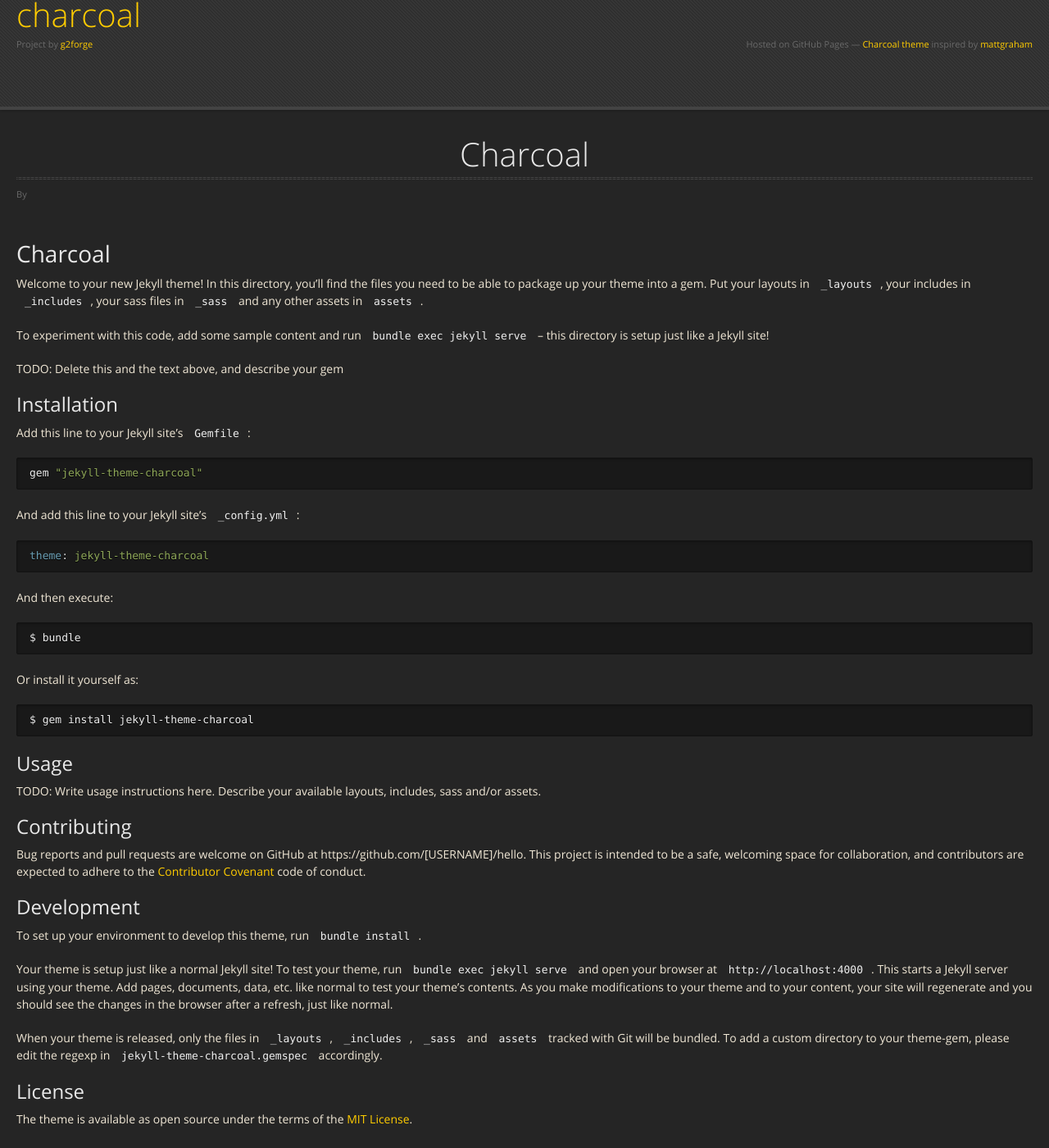
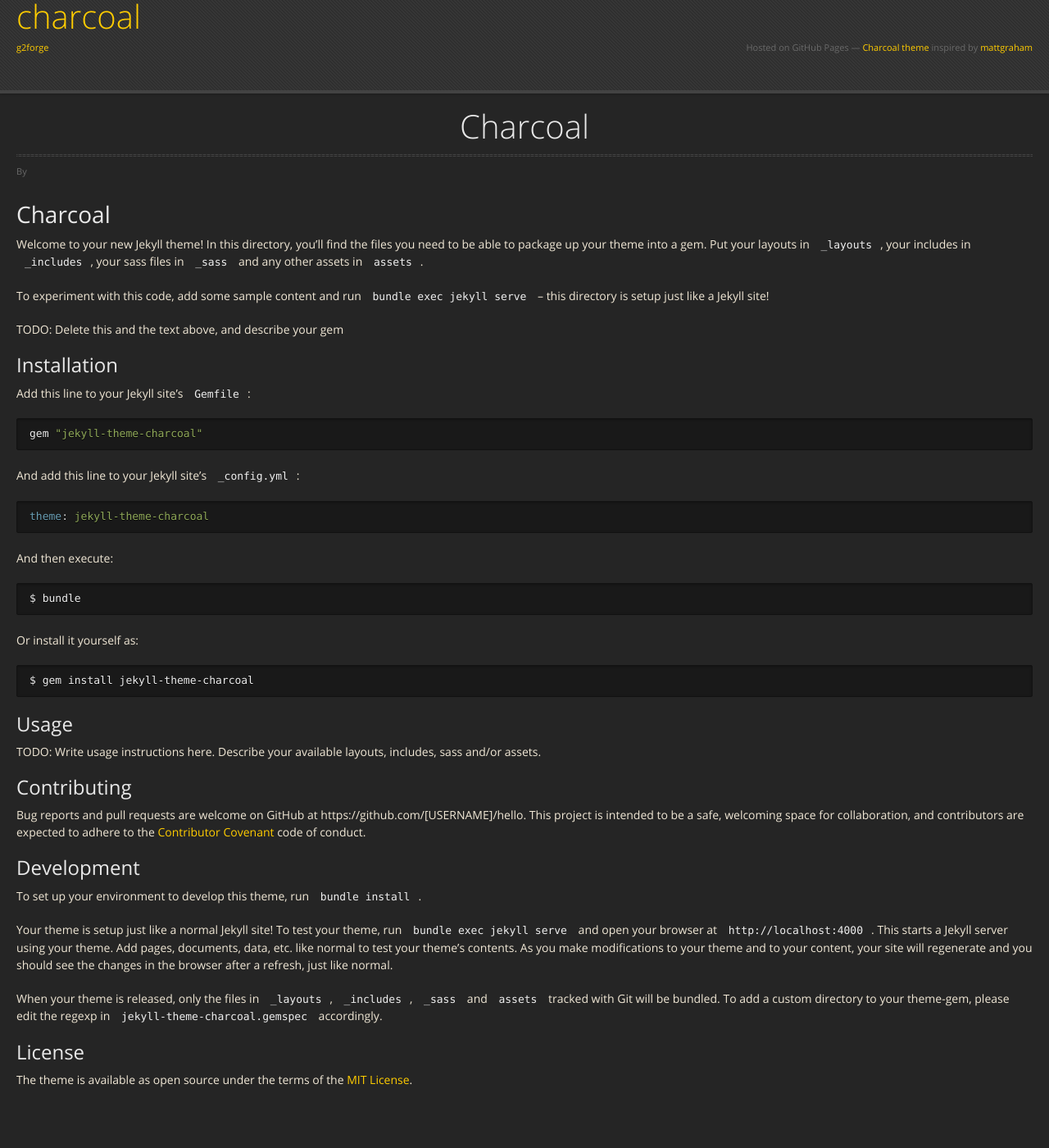
Before and after one commit to g2forge/charcoal, a Jekyll site: the page built from README.md, in a window 1280 px wide and 1400 px high. Shown: the whole window at 82% size. Built offline with Jekyll 4.4.1, drawn with Linux system fonts in a browser that asks for light colours; nearby versions of some CDN libraries; our own code applies the rules of GitHub Pages for plain Markdown files; the repository's description, which GitHub fills in, is left out.

Commit message:
Social links, cleanup

```diff
--- a/_includes/header.html
+++ b/_includes/header.html
@@ -1,20 +1,10 @@
 <div id="header">
 	<div class="wrapper">
 		<div id="title">
-			<h1><a class="site-title" rel="author" href="{{ "/" | relative_url }}">{{ site.title | default: site.github.repository_name | escape }}</a></h1>
+			<h1><a class="site-title" rel="project" href="{{ "/" | relative_url }}">{{ site.title | default: site.github.repository_name | escape }}</a></h1>
 			<p>{{ site.description | default: site.github.project_tagline | escape }}</p>
-			<span class="credits left">Project by <a href="{{ site.github.owner_url }}">{{ site.github.owner_name }}</a></span>
+			<span class="credits left"><a href="{{ site.github.owner_url }}">{{ site.github.owner_name }}</a></span>
 			<span class="credits right">Hosted on GitHub Pages &mdash; <a href="https://github.com/g2forge/charcoal">Charcoal theme</a> inspired by <a href="https://twitter.com/michigangraham">mattgraham</a></span>
 		</div>
 	</div>
-	{% if site.show_repository %}
-	<nav>
-		<li class="fork"><a href="{{ site.github.repository_url }}">Repository on GitHub</a></li>
-		{% if site.show_downloads %}
-			<li class="downloads"><a href="{{ site.github.zip_url }}">ZIP</a></li>
-			<li class="downloads"><a href="{{ site.github.tar_url }}">TAR</a></li>
-			<li class="title">DOWNLOADS</li>
-		{% endif %}
-	</nav>
-	{% endif %}
 </div>
--- a/_layouts/default.html
+++ b/_layouts/default.html
@@ -9,7 +9,7 @@
 					<h1>{{ page.title }}</h1>
 					<hr>
 					<span class="credits left">By <a href="{{ page.author_url | default: site.author_url }}">{{ page.author_name | default: site.author_name }}</a></span>
-					<span class="credits right">{{ page.date }}</span>
+					<span class="credits right">{{ page.date | date: date_format }}</span>
 				</div>
 
 				{{ content }}
--- a/_layouts/home.html
+++ b/_layouts/home.html
@@ -4,7 +4,7 @@ layout: default
 {{ content }}
 
 {% if site.posts.size > 0 %}
-	<h1 class="post-list-heading">{{ page.list_title | default: "Blog" }}</h1>
+	<h1 class="post-list-heading">{{ page.list_title | default: "Blog" }} <a href="{{ "/feed.xml" | relative_url }}"><svg class="svg-icon"><use xlink:href="{{ '/assets/minima-social-icons.svg#rss' | relative_url }}"></use></svg></a></h1>
 	<ul class="post-list">
 		{% for post in site.posts %}
 		<li>
--- a/_sass/jekyll-theme-charcoal.scss
+++ b/_sass/jekyll-theme-charcoal.scss
@@ -3,7 +3,7 @@
 @import "rouge-base16-dark.scss";
 
 $charcoal-width: 1300px;
-$charcoal-header-height: 130px;
+$charcoal-header-height: 110px;
 
 body {
   padding:0px 0 20px 0px;
@@ -60,6 +60,14 @@ a {
   &:hover {
     color: #ffeb9b;
   }
+
+  .social-media-list &:hover {
+    text-decoration: none;
+
+    .username {
+      text-decoration: underline;
+    }
+  }
 }
 
 a small {
@@ -69,7 +77,22 @@ a small {
   display:block;
 }
 
-ul{
+.social-media-list {
+  li + li {
+    padding-top: 5px;
+  }
+}
+
+.svg-icon {
+  width: 16px;
+  height: 16px;
+  display: inline-block;
+  fill: #ffcc00;
+  padding-right: 5px;
+  vertical-align: middle;
+}
+
+ul {
   list-style-image:url('../images/bullet.png');
 }
 
@@ -156,7 +179,6 @@ dt {
   font-weight: normal;
 }
 
-
 #header {
   z-index: 100;
   left:0;
@@ -173,6 +195,7 @@ dt {
 
 	h1 {
       text-align: left;
+      line-height: 40px;
 	}
 
 	p {
@@ -220,17 +243,6 @@ dt {
         }
       }
 
-      &.fork {
-        float: left;
-        margin-left: 0px;
-        margin-right: 6px;
-      }
-
-      &.downloads {
-        float: right;
-        margin-left: 6px;
-      }
-
       &.title {
         float: right;
         margin-right: 10px;
@@ -242,7 +254,7 @@ dt {
 
 section {
   max-width:$charcoal-width;
-  padding: 30px 0px 50px 0px;
+  padding: 10px 0px 10px 0px;
   margin: 20px 0;
   margin-top: $charcoal-header-height + 10px;
 }
@@ -250,7 +262,7 @@ section {
 #title {
   border: 0;
   outline: none;
-  margin: 0 0 50px 0;
+  margin: 0 0 30px 0;
   padding: 0 0 5px 0;
 
   h1 {
@@ -258,7 +270,7 @@ section {
     font-weight: normal;
     font-size: 40px;
     text-align: center;
-    line-height: 36px;
+    line-height: 48px;
   }
 
   p {
@@ -308,7 +320,6 @@ section {
 }
 
 @media print, screen and (max-width: 480px) {
-
   #header {
     margin-top: -20px;
   }
@@ -316,6 +327,7 @@ section {
   section {
     margin-top: 40px;
   }
+
   nav {
     display: none;
   }
```
